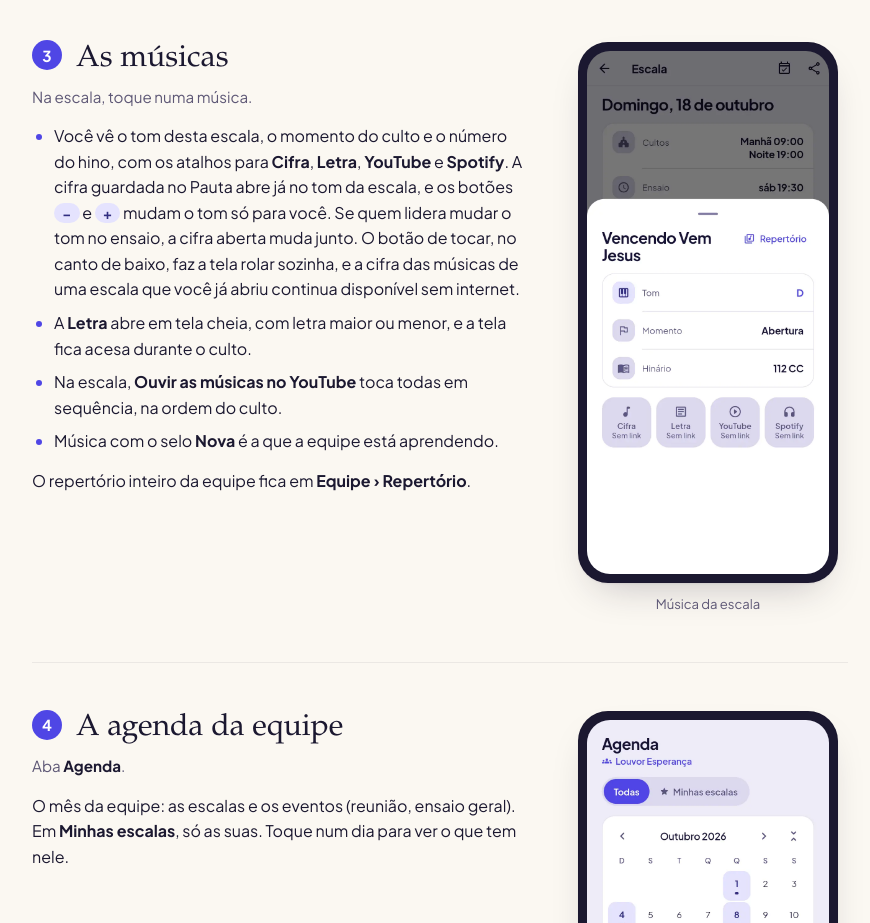
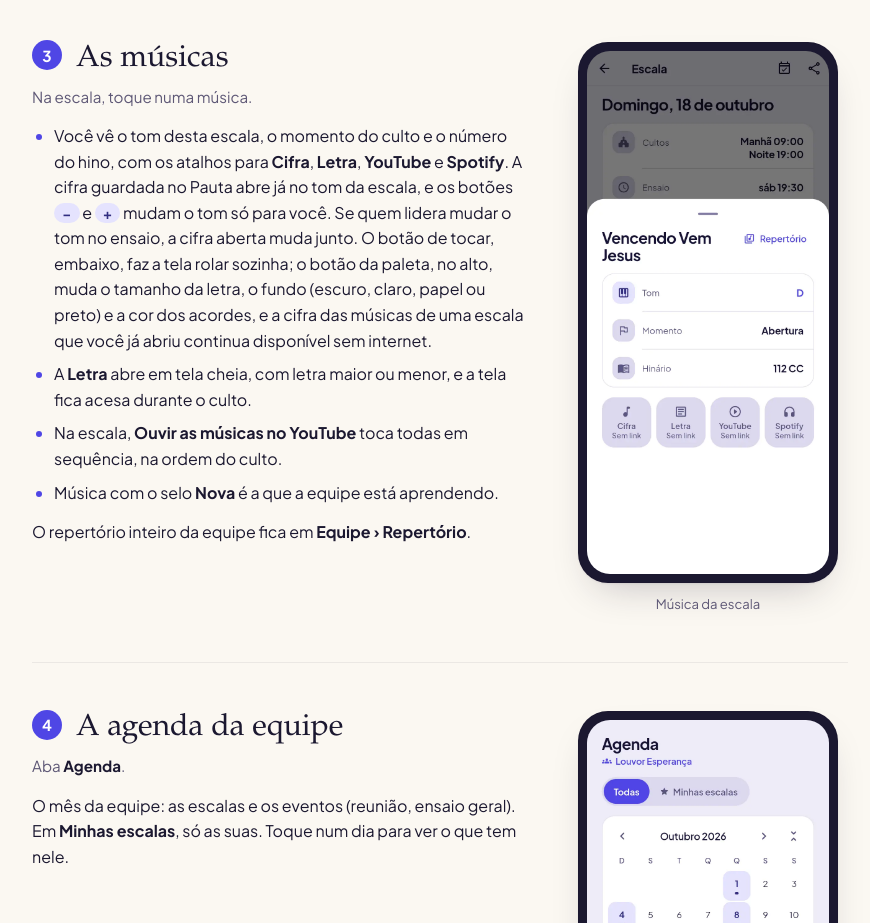
Before and after one commit to simonscabello/pauta-site, a plain HTML site: page guia/integrante.html in a window 1280 px wide. Shown: the part 1940-2863 px from the top of the page, without its empty margins (348-1218 px from the left). Drawn offline with Linux system fonts and the light colour scheme.

Commit message:
Guia do integrante: a aparência da leitura e a rolagem na faixa de baixo
Co-Authored-By: Claude Opus 5.5 <noreply@anthropic.com>

```diff
--- a/guia/integrante.html
+++ b/guia/integrante.html
@@ -101,7 +101,7 @@
             <h2><span class="n">3</span>As músicas</h2>
             <p class="onde">Na escala, toque numa música.</p>
             <ul>
-              <li>Você vê o tom desta escala, o momento do culto e o número do hino, com os atalhos para <b>Cifra</b>, <b>Letra</b>, <b>YouTube</b> e <b>Spotify</b>. A cifra guardada no Pauta abre já no tom da escala, e os botões <kbd>−</kbd> e <kbd>+</kbd> mudam o tom só para você. Se quem lidera mudar o tom no ensaio, a cifra aberta muda junto. O botão de tocar, no canto de baixo, faz a tela rolar sozinha, e a cifra das músicas de uma escala que você já abriu continua disponível sem internet.</li>
+              <li>Você vê o tom desta escala, o momento do culto e o número do hino, com os atalhos para <b>Cifra</b>, <b>Letra</b>, <b>YouTube</b> e <b>Spotify</b>. A cifra guardada no Pauta abre já no tom da escala, e os botões <kbd>−</kbd> e <kbd>+</kbd> mudam o tom só para você. Se quem lidera mudar o tom no ensaio, a cifra aberta muda junto. O botão de tocar, embaixo, faz a tela rolar sozinha; o botão da paleta, no alto, muda o tamanho da letra, o fundo (escuro, claro, papel ou preto) e a cor dos acordes, e a cifra das músicas de uma escala que você já abriu continua disponível sem internet.</li>
               <li>A <b>Letra</b> abre em tela cheia, com letra maior ou menor, e a tela fica acesa durante o culto.</li>
               <li>Na escala, <b>Ouvir as músicas no YouTube</b> toca todas em sequência, na ordem do culto.</li>
               <li>Música com o selo <b>Nova</b> é a que a equipe está aprendendo.</li>
```
